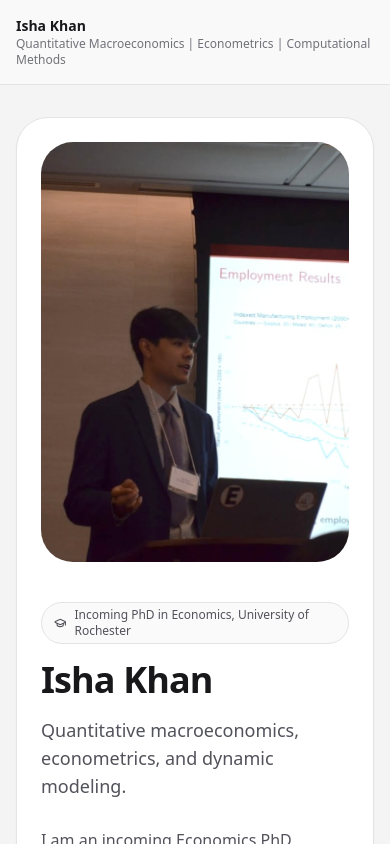
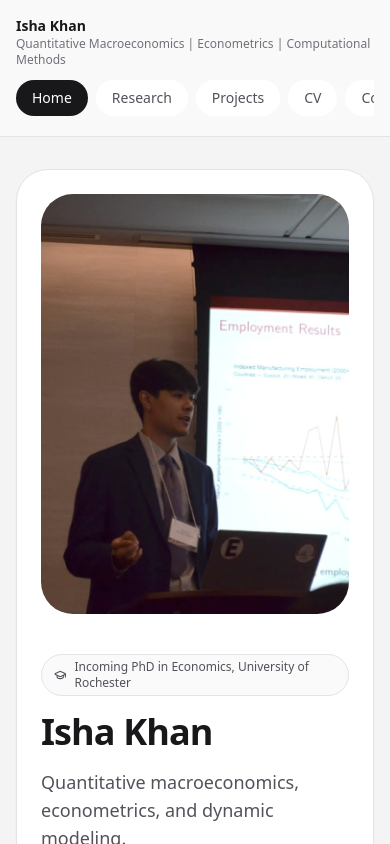
Before and after one commit to Khanis29/isha_khan, a React (Vite) app: page /#home in a window 390 px wide. Before the commit this address led to /. Shown: the top 844 px of the page. Built offline with nearby package versions, Linux system fonts and the light colour scheme.

Commit message:
Refactor navigation and state management in App.jsx

```diff
--- a/src/App.jsx
+++ b/src/App.jsx
@@ -639,7 +639,7 @@ export default function Portfolio() {
   );
 }
 */}
-import React, { useEffect, useMemo, useState } from "react";
+import React, { useCallback, useEffect, useMemo, useState } from "react";
 import { motion, AnimatePresence } from "framer-motion";
 import {
   Github,
@@ -648,7 +648,6 @@ import {
   ExternalLink,
   GraduationCap,
   Download,
-  Search,
   BookOpen,
   Briefcase,
   Code2,
@@ -658,6 +657,12 @@ import {
 } from "lucide-react";
 
 const sections = ["Home", "Research", "Projects", "CV", "Contact"];
+
+function getSectionFromHash(hash) {
+  const normalized = (hash || "").replace("#", "").trim().toLowerCase();
+  const match = sections.find((section) => section.toLowerCase() === normalized);
+  return match || "Home";
+}
 
 const workingPapers = [
   {
@@ -746,14 +751,16 @@ function SectionHeader({ eyebrow, title, subtitle }) {
   );
 }
 
-function TopNav({ active, setActive }) {
+function TopNav({ active, onNavigate }) {
   return (
     <header className="sticky top-0 z-50 border-b border-zinc-200 bg-zinc-50/90 backdrop-blur-xl">
-      <div className="mx-auto flex max-w-6xl items-center justify-between px-4 py-4 sm:px-6 lg:px-8">
+      <div className="mx-auto max-w-6xl px-4 py-4 sm:px-6 lg:px-8">
+        <div className="flex items-center justify-between">
           <div>
             <div className="text-sm font-semibold text-zinc-900">Isha Khan</div>
             <div className="text-xs text-zinc-500">
-            Quantitative Macroeconomics | Econometrics | Computational Methods
+              Quantitative Macroeconomics | Econometrics | Computational
+              Methods
             </div>
           </div>
 
@@ -763,7 +770,7 @@ function TopNav({ active, setActive }) {
               return (
                 <button
                   key={s}
-                onClick={() => setActive(s)}
+                  onClick={() => onNavigate(s)}
                   className={`rounded-full px-4 py-2 text-sm transition ${
                     isActive
                       ? "bg-zinc-900 text-white"
@@ -776,11 +783,31 @@ function TopNav({ active, setActive }) {
             })}
           </div>
         </div>
+
+        <div className="mt-3 flex gap-2 overflow-x-auto pb-1 md:hidden">
+          {sections.map((s) => {
+            const isActive = active === s;
+            return (
+              <button
+                key={s}
+                onClick={() => onNavigate(s)}
+                className={`shrink-0 rounded-full px-4 py-2 text-sm transition ${
+                  isActive
+                    ? "bg-zinc-900 text-white"
+                    : "bg-white text-zinc-600 hover:text-zinc-900"
+                }`}
+              >
+                {s}
+              </button>
+            );
+          })}
+        </div>
+      </div>
     </header>
   );
 }
 
-function HomePage({ setActive }) {
+function HomePage({ onNavigate }) {
   return (
     <div className="space-y-16">
       <section className="rounded-[2rem] border border-zinc-200 bg-white p-6 shadow-sm sm:p-8 lg:p-10">
@@ -823,14 +850,14 @@ function HomePage({ setActive }) {
 
             <div className="mt-8 flex flex-wrap gap-3">
               <button
-                onClick={() => setActive("Research")}
+                onClick={() => onNavigate("Research")}
                 className="rounded-full bg-zinc-900 px-5 py-3 text-sm font-medium text-white transition hover:bg-zinc-800"
               >
                 Research
               </button>
 
               <button
-                onClick={() => setActive("Projects")}
+                onClick={() => onNavigate("Projects")}
                 className="rounded-full border border-zinc-300 px-5 py-3 text-sm font-medium text-zinc-900 transition hover:bg-zinc-50"
               >
                 Projects
@@ -869,19 +896,6 @@ function HomePage({ setActive }) {
 }
 
 function ResearchPage() {
-  const [query, setQuery] = useState("");
-
-  const filtered = useMemo(() => {
-    const q = query.trim().toLowerCase();
-    if (!q) return workingPapers;
-    return workingPapers.filter((p) =>
-      [p.title, p.status, p.summary, ...(p.tags || [])]
-        .join(" ")
-        .toLowerCase()
-        .includes(q)
-    );
-  }, [query]);
-
   return (
     <div>
       <SectionHeader
@@ -890,18 +904,8 @@ function ResearchPage() {
         subtitle="Current work in empirical macroeconomics, dynamic relationships, and time-series and panel methods."
       />
 
-      <div className="mb-8 flex max-w-md items-center gap-3 rounded-2xl border border-zinc-200 bg-white px-4 py-3 shadow-sm">
-        <Search className="h-4 w-4 text-zinc-400" />
-        <input
-          value={query}
-          onChange={(e) => setQuery(e.target.value)}
-          placeholder="Search papers or topics"
-          className="w-full bg-transparent text-sm text-zinc-900 outline-none placeholder:text-zinc-400"
-        />
-      </div>
-
       <div className="grid gap-5">
-        {filtered.map((paper) => (
+        {workingPapers.map((paper) => (
           <Card
             key={paper.title}
             className="rounded-[1.75rem] border border-zinc-200 bg-white shadow-sm"
@@ -1253,7 +1257,47 @@ function ContactPage() {
 }
 
 export default function Portfolio() {
-  const [active, setActive] = useState("Home");
+  const [active, setActive] = useState(() => {
+    if (typeof window === "undefined") return "Home";
+    return getSectionFromHash(window.location.hash);
+  });
+
+  useEffect(() => {
+    if (typeof window === "undefined") return;
+
+    const syncFromHash = () => {
+      setActive(getSectionFromHash(window.location.hash));
+    };
+
+    if (!window.location.hash) {
+      window.history.replaceState(
+        null,
+        "",
+        `${window.location.pathname}${window.location.search}#home`
+      );
+    }
+
+    syncFromHash();
+    window.addEventListener("hashchange", syncFromHash);
+    return () => {
+      window.removeEventListener("hashchange", syncFromHash);
+    };
+  }, []);
+
+  const handleNavigate = useCallback((section) => {
+    if (typeof window === "undefined") {
+      setActive(section);
+      return;
+    }
+
+    const nextHash = `#${section.toLowerCase()}`;
+    if (window.location.hash === nextHash) {
+      setActive(section);
+      return;
+    }
+
+    window.location.hash = nextHash;
+  }, []);
 
   const page = useMemo(() => {
     switch (active) {
@@ -1266,13 +1310,13 @@ export default function Portfolio() {
       case "Contact":
         return <ContactPage />;
       default:
-        return <HomePage setActive={setActive} />;
+        return <HomePage onNavigate={handleNavigate} />;
     }
-  }, [active]);
+  }, [active, handleNavigate]);
 
   return (
     <div className="min-h-screen bg-zinc-100 text-zinc-900">
-      <TopNav active={active} setActive={setActive} />
+      <TopNav active={active} onNavigate={handleNavigate} />
       <main className="mx-auto max-w-6xl px-4 py-8 sm:px-6 lg:px-8 lg:py-12">
         <AnimatePresence mode="wait">
           <motion.div
```
Lines whose indentation alone changed are shown as unchanged.
